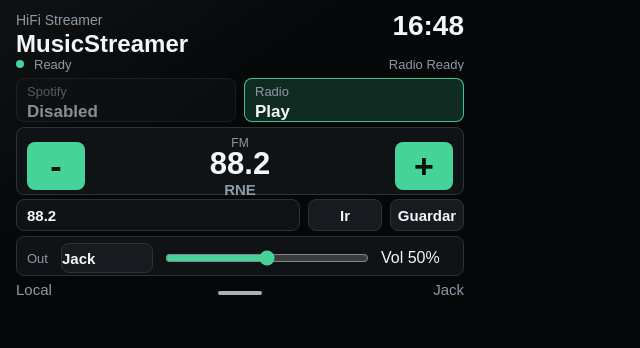
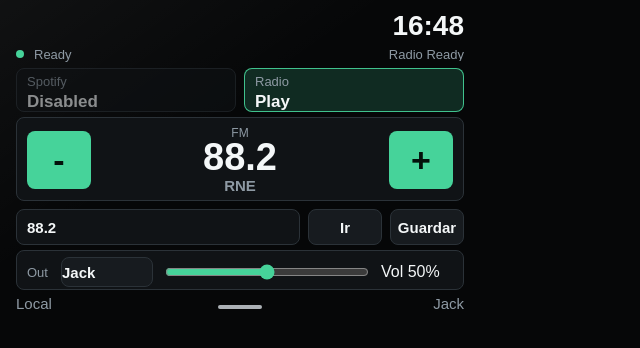
Before and after one commit to Carlosgonal/musicstreamer, a Flask app: page / in a window 1280 px wide. Shown: the top 348 px of the page, without its empty margins (0-640 px from the left). Run offline with Flask 3, Linux system fonts and the light colour scheme.

Commit message:
fix: display panel

```diff
--- a/src/services/system.py
+++ b/src/services/system.py
@@ -32,12 +32,14 @@ def _audio_outputs() -> list[dict]:
             "id": "jack",
             "label": "Jack",
             "device": jack_device,
+            "mixer_card": os.getenv("MUSICSTREAMER_JACK_ALSA_CARD", _alsa_card_from_device(jack_device)),
             "mixers": _split_controls(os.getenv("MUSICSTREAMER_JACK_ALSA_MIXER", "Headphone,Master,PCM")),
         },
         {
             "id": "hdmi",
             "label": "HDMI",
             "device": hdmi_device,
+            "mixer_card": os.getenv("MUSICSTREAMER_HDMI_ALSA_CARD", _alsa_card_from_device(hdmi_device)),
             "mixers": _split_controls(os.getenv("MUSICSTREAMER_HDMI_ALSA_MIXER", "HDMI,PCM,Master")),
         },
     ]
@@ -45,6 +47,11 @@ def _audio_outputs() -> list[dict]:
 
 def _split_controls(value: str) -> list[str]:
     return [control.strip() for control in value.split(",") if control.strip()]
+
+
+def _alsa_card_from_device(device: str) -> str:
+    match = re.search(r"(?:^|[:,])CARD=([^,]+)", device)
+    return match.group(1) if match else ""
 
 
 def _read_audio_config() -> dict:
@@ -115,37 +122,42 @@ def get_audio_status() -> dict:
     }
 
 
-def _configured_volume_controls() -> list[str]:
+def _configured_volume_controls() -> tuple[list[str], str]:
     configured = os.getenv("MUSICSTREAMER_ALSA_MIXER", "").strip()
 
     if configured:
-        return _split_controls(configured)
+        return _split_controls(configured), os.getenv("MUSICSTREAMER_ALSA_CARD", "").strip()
 
     output = _find_audio_output(get_audio_output_id())
 
     if output is not None and output["mixers"]:
-        return output["mixers"]
+        return output["mixers"], output["mixer_card"]
 
-    return list(VOLUME_CONTROLS)
+    return list(VOLUME_CONTROLS), os.getenv("MUSICSTREAMER_ALSA_CARD", "").strip()
 
 
-def _run_amixer(args: list[str]) -> subprocess.CompletedProcess[str]:
+def _run_amixer(args: list[str], card: str = "") -> subprocess.CompletedProcess[str]:
     amixer = shutil.which("amixer")
 
     if amixer is None:
         raise RuntimeError("amixer is not installed")
 
+    command = [amixer, "-M"]
+
+    if card:
+        command.extend(["-c", card])
+
     return subprocess.run(
-        [amixer, "-M", *args],
+        [*command, *args],
         check=True,
         capture_output=True,
         text=True,
     )
 
 
-def _read_control_volume(control: str) -> int | None:
+def _read_control_volume(control: str, card: str = "") -> int | None:
     try:
-        result = _run_amixer(["sget", control])
+        result = _run_amixer(["sget", control], card)
     except (RuntimeError, subprocess.CalledProcessError):
         return None
 
@@ -158,8 +170,10 @@ def _read_control_volume(control: str) -> int | None:
 
 
 def get_volume() -> int:
-    for control in _configured_volume_controls():
-        volume = _read_control_volume(control)
+    controls, card = _configured_volume_controls()
+
+    for control in controls:
+        volume = _read_control_volume(control, card)
 
         if volume is not None:
             return volume
@@ -169,10 +183,11 @@ def get_volume() -> int:
 
 def set_volume(volume: int) -> int:
     clamped_volume = max(0, min(100, int(volume)))
+    controls, card = _configured_volume_controls()
 
-    for control in _configured_volume_controls():
+    for control in controls:
         try:
-            _run_amixer(["sset", control, f"{clamped_volume}%"])
+            _run_amixer(["sset", control, f"{clamped_volume}%"], card)
             return get_volume()
         except subprocess.CalledProcessError:
             continue
--- a/src/static/css/style.css
+++ b/src/static/css/style.css
@@ -36,7 +36,7 @@ body {
   width: 480px;
   height: 320px;
   display: grid;
-  grid-template-rows: 38px 18px 44px 104px 40px 16px;
+  grid-template-rows: 28px 18px 44px 128px 40px 16px;
   gap: 5px;
   padding: 12px 16px 9px;
   background:
@@ -57,9 +57,13 @@ body {
 
 .top-bar {
   display: flex;
-  align-items: flex-start;
-  justify-content: space-between;
+  align-items: center;
+  justify-content: flex-end;
   gap: 16px;
+}
+
+.top-bar.compact {
+  min-height: 28px;
 }
 
 .eyebrow,
@@ -178,13 +182,13 @@ h1 {
 
 .radio-view {
   display: grid;
-  grid-template-rows: 68px 32px;
-  gap: 4px;
+  grid-template-rows: 84px 36px;
+  gap: 8px;
 }
 
 .tuner-panel {
   display: grid;
-  grid-template-columns: 58px 1fr 58px;
+  grid-template-columns: 64px 1fr 64px;
   align-items: center;
   gap: 10px;
   padding: 8px 10px;
@@ -195,7 +199,7 @@ h1 {
 
 .spotify-view {
   display: grid;
-  grid-template-columns: 86px 1fr 70px;
+  grid-template-columns: 108px 1fr 70px;
   align-items: center;
   gap: 10px;
   padding: 8px 10px;
@@ -205,8 +209,8 @@ h1 {
 }
 
 .spotify-cover {
-  width: 86px;
-  height: 86px;
+  width: 108px;
+  height: 108px;
   border-radius: 8px;
   background: var(--panel-strong);
   object-fit: cover;
@@ -280,7 +284,7 @@ h1 {
 
 .tune-button {
   width: 100%;
-  height: 48px;
+  height: 58px;
   border: 0;
   border-radius: 8px;
   background: var(--accent);
@@ -298,7 +302,7 @@ h1 {
 
 .frequency {
   margin: 0;
-  font-size: 31px;
+  font-size: 38px;
   line-height: 0.92;
   font-weight: 700;
   font-variant-numeric: tabular-nums;
@@ -348,7 +352,7 @@ h1 {
 .manual-panel input,
 .manual-panel button {
   width: 100%;
-  height: 32px;
+  height: 36px;
   border: 1px solid var(--line);
   border-radius: 8px;
   font: inherit;
--- a/src/static/index.html
+++ b/src/static/index.html
@@ -8,11 +8,7 @@
 </head>
 <body>
   <main class="device-screen" aria-label="MusicStreamer home">
-    <header class="top-bar">
-      <div>
-        <p class="eyebrow">HiFi Streamer</p>
-        <h1 id="project-name">MusicStreamer</h1>
-      </div>
+    <header class="top-bar compact">
       <time id="clock" class="clock" datetime="">--:--</time>
     </header>
 
--- a/src/static/js/app.js
+++ b/src/static/js/app.js
@@ -1,5 +1,4 @@
 const elements = {
-  projectName: document.querySelector("#project-name"),
   clock: document.querySelector("#clock"),
   systemStatus: document.querySelector("#system-status"),
   spotifyStatus: document.querySelector("#spotify-status"),
@@ -69,7 +68,6 @@ async function postJson(url, payload = {}) {
 }
 
 function updateSystem(system) {
-  elements.projectName.textContent = system.project;
   elements.clock.textContent = system.time;
   elements.clock.dateTime = `${system.date}T${system.time}`;
   elements.systemStatus.textContent = system.status;
```
